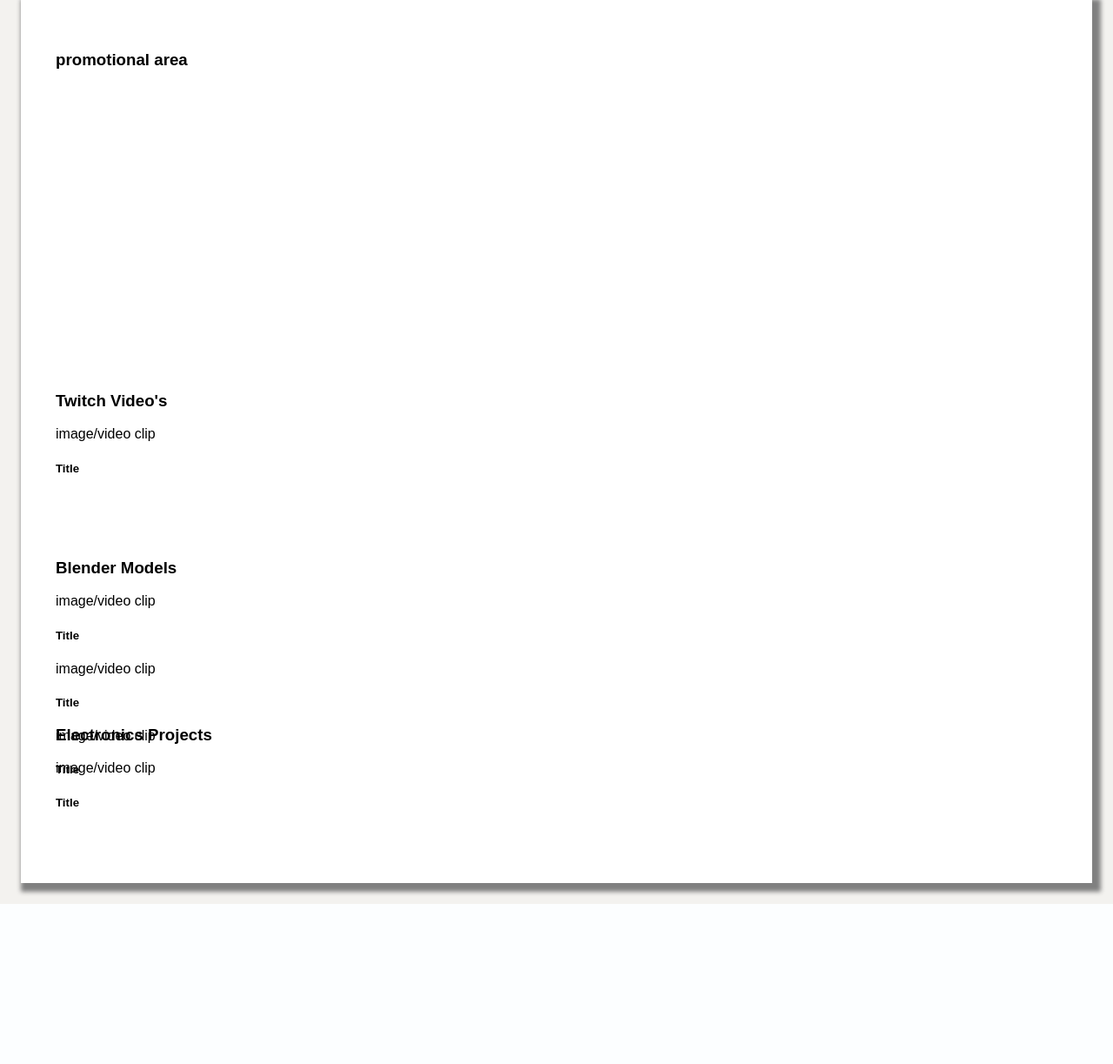
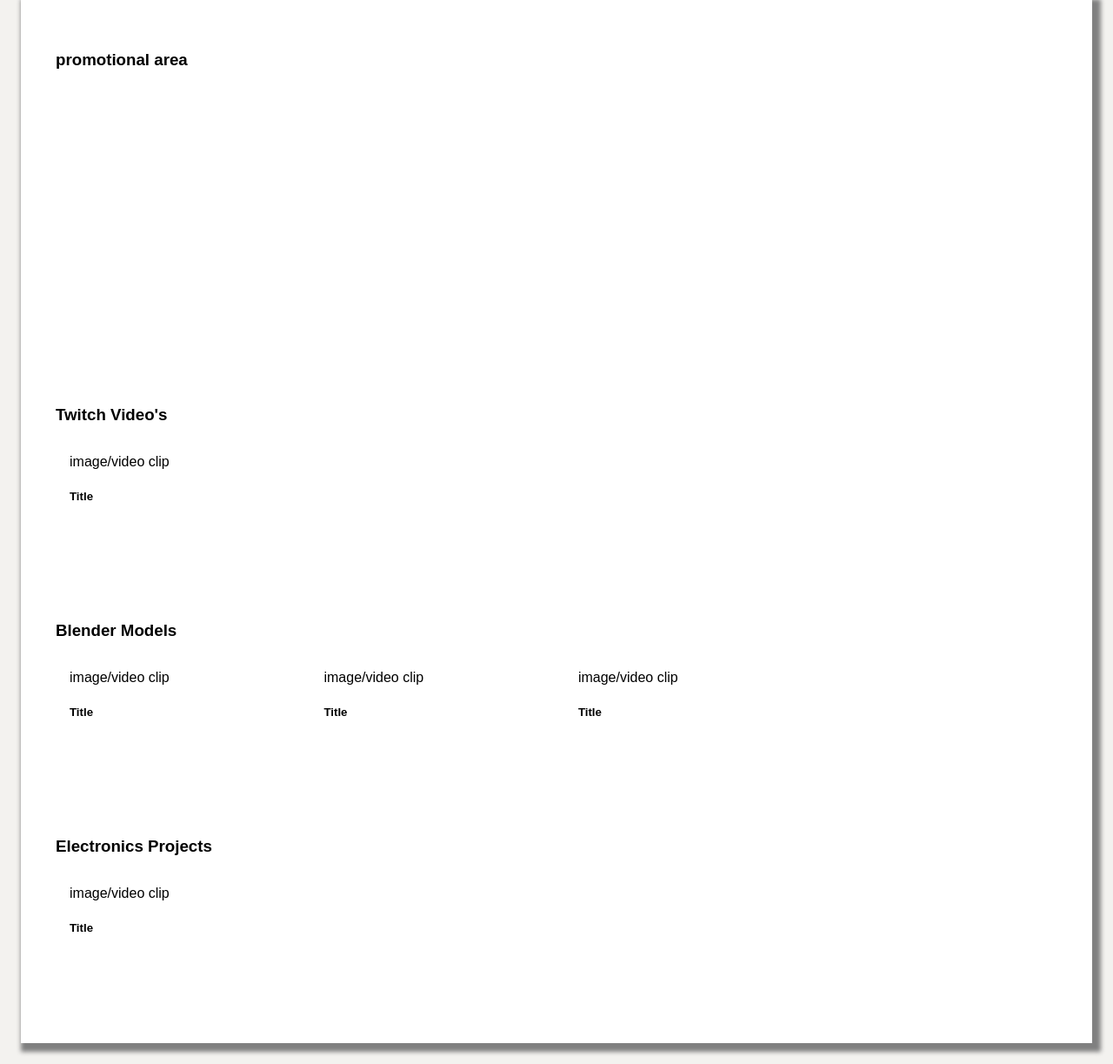
Before and after one commit to Danhayes3008/personal-hobby-site, a Django app: template index/templates/index.html in a window 1280 px wide. Shown: the part 65-1288 px from the top of the page at 87% size. Before the commit the page ends 1104 px from the top, so only its background shows below. Run offline with Django 4.2, Linux system fonts and the light colour scheme; the template is opened without the code that fills it, so the values that code supplies are empty.

Commit message:
updated the classes for index page content

```diff
--- a/static/scss/global.scss
+++ b/static/scss/global.scss
@@ -4,6 +4,12 @@ body{
     max-width: 100vw;
     background-color: #f3f2ef;
     font-family: Arial, Helvetica, sans-serif;
+}
+.card{
+    display: inline-block;
+    width: 20vw;
+    height: 90%;
+    padding: 2vh;
 }
 .container{
     padding: 3vh;
@@ -17,6 +23,8 @@ body{
     padding: 2vh;
 }
 .content-area-2{
-    height: 20vh;
+    display: block;
+    height: 25vh;
     padding: 2vh;
+    margin: 2vh 0vh 2vh 0vh;
 }
--- a/static/scss/main.css
+++ b/static/scss/main.css
@@ -4,6 +4,13 @@ body {
   max-width: 100vw;
   background-color: #f3f2ef;
   font-family: Arial, Helvetica, sans-serif;
+}
+
+.card {
+  display: inline-block;
+  width: 20vw;
+  height: 90%;
+  padding: 2vh;
 }
 
 .container {
@@ -20,8 +27,10 @@ body {
 }
 
 .content-area-2 {
-  height: 20vh;
+  display: block;
+  height: 25vh;
   padding: 2vh;
+  margin: 2vh 0vh 2vh 0vh;
 }
 
 .live-status {
```
Also changed, not shown: static/scss/global.css (+10 -1 lines).
